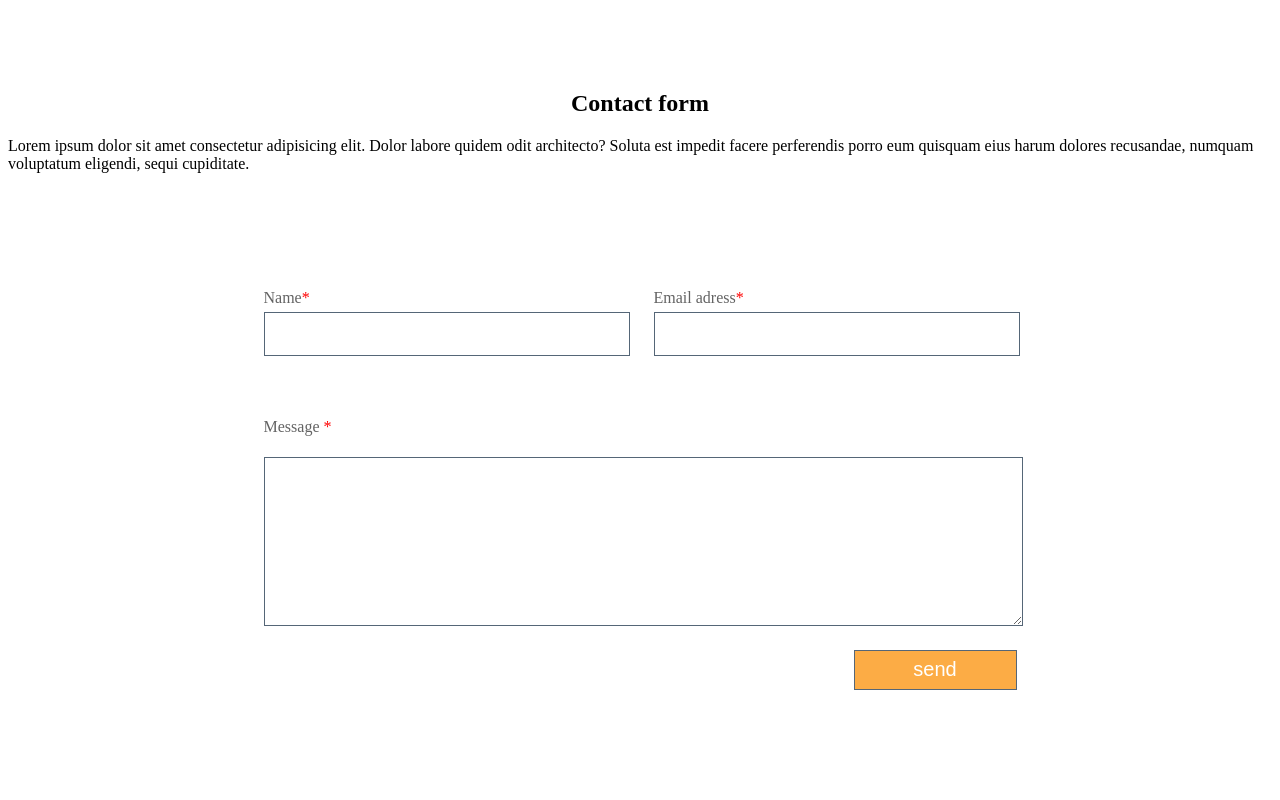
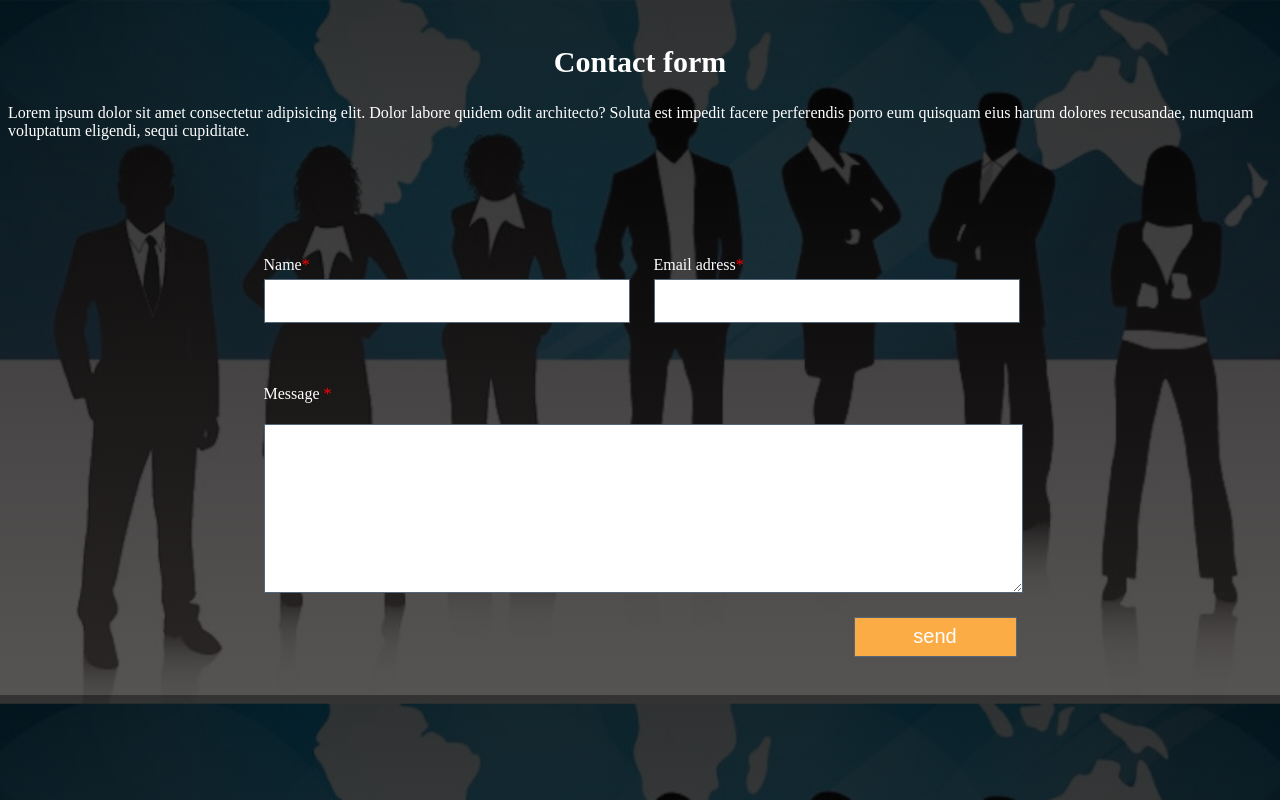
Before and after one commit to SergeyGetman/form_back, a plain HTML site: page index.html in a window 1280 px wide. Drawn offline with Linux system fonts and the light colour scheme; a script that the page names is missing.

Commit message:
modifided files

```diff
--- a/index.html
+++ b/index.html
@@ -27,7 +27,7 @@
                 <textarea name="text"></textarea>
                 <div class="button__block">
 
-                    <input type="submit" value="send">
+                    <input id="inpt" type="submit" value="send">
                 </div>
             </form>
         </div>
--- a/style.css
+++ b/style.css
@@ -1,4 +1,11 @@
-body {}
+body {
+    background-image: linear-gradient(rgba(0, 0, 0, .8), rgba(44, 40, 40, 0.8)), url("images/12.jpg");
+    background-size: cover;
+}
+
+p {
+    color: white;
+}
 
 .contact__form p {
     text-align: center;
@@ -7,7 +14,9 @@ body {}
 
 h1 {
     text-align: center;
-    padding: 70px 0px 0px 0px;
+    padding: 20px 0px 0px 0px;
+    color: white;
+    font-size: 30px;
 }
 
 .contact__wraper {
@@ -27,6 +36,7 @@ h1 {
 
 form p {
     text-align: left;
+    color: white
 }
 
 input {
@@ -34,6 +44,11 @@ input {
     height: 40px;
     font-size: 20px;
     margin-bottom: 30px;
+}
+
+#inpt:hover {
+    background-color: yellowgreen;
+    cursor: pointer;
 }
 
 input:first-of-type {
@@ -56,6 +71,10 @@ textarea {
     justify-content: flex-end;
 }
 
+.button__block:hover :first-child {
+    background-color: yellowgreen;
+}
+
 input[type=submit] {
     width: 163px;
     height: 40px;
```
Also changed, not shown: images/12.jpg (added).
